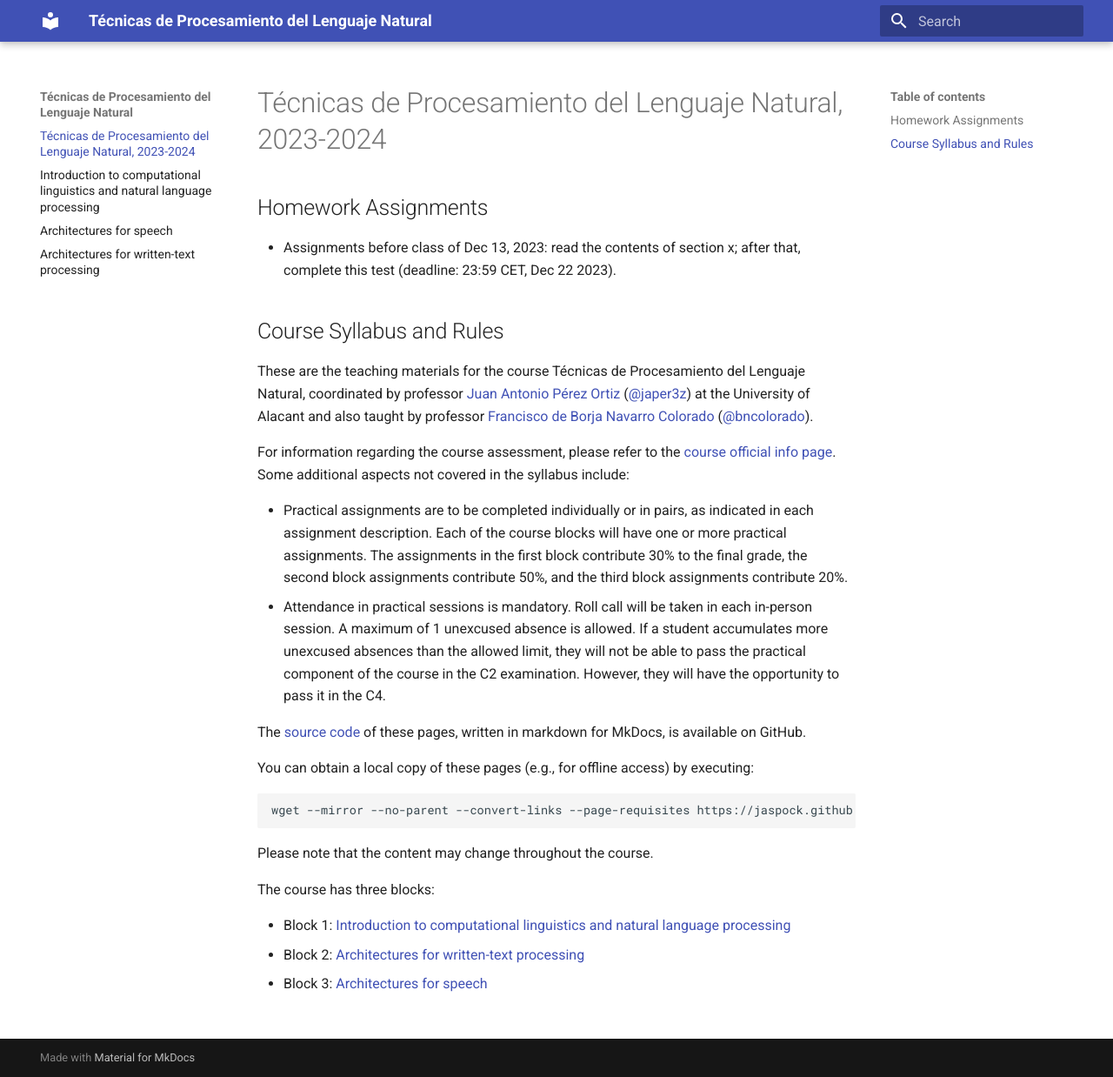
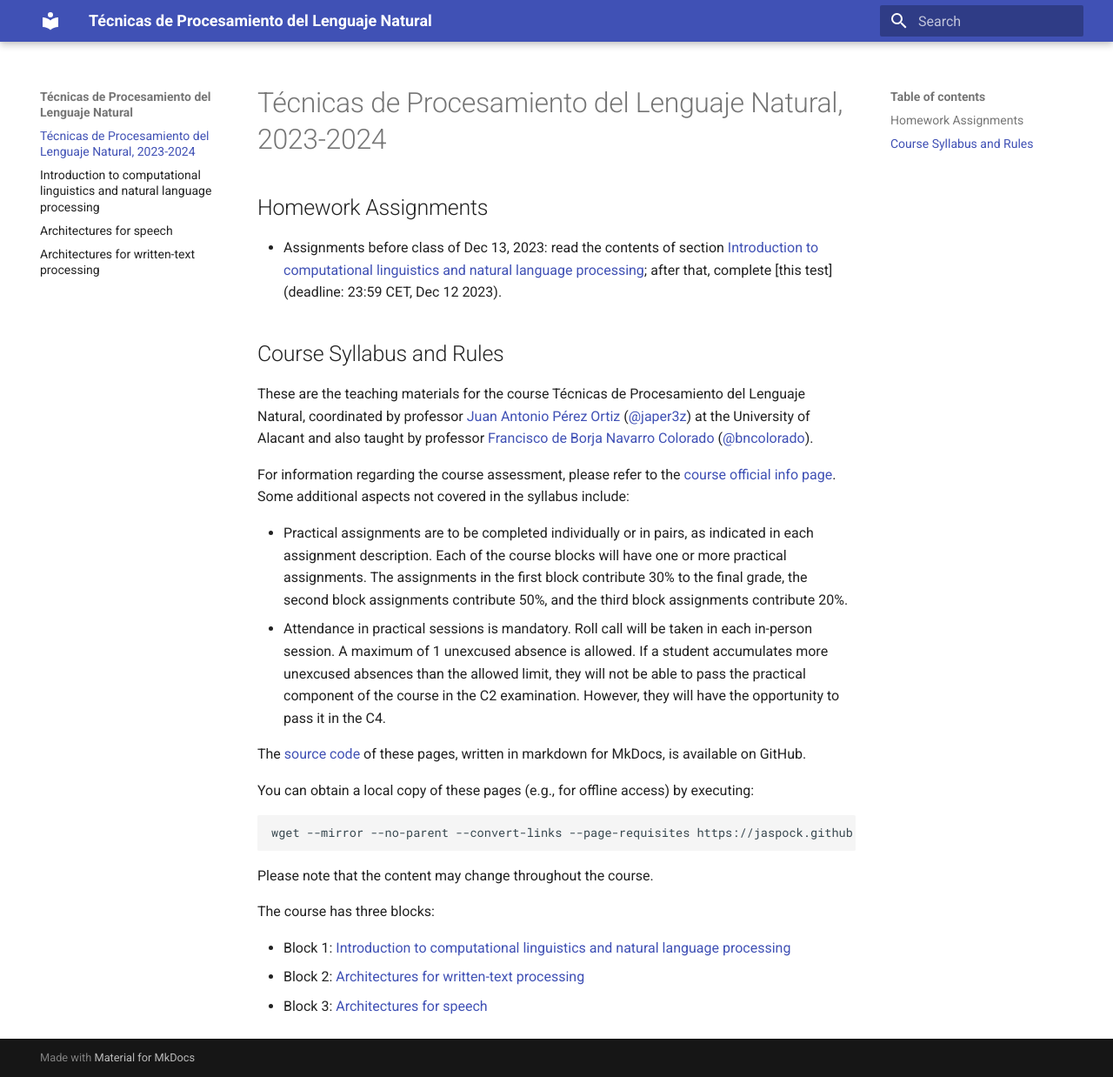
Before and after one commit to jaspock/tpln2324, an MkDocs documentation site: the page built from docs/index.md, in a window 1280 px wide and 1238 px high. Shown: the whole window at 87% size. Built offline with MkDocs 1.6.1 and Material for MkDocs 9.7.7, drawn with Linux system fonts in a browser that asks for light colours.

Commit message:
Update index.md

```diff
--- a/docs/index.md
+++ b/docs/index.md
@@ -2,9 +2,10 @@
 
 ## Homework Assignments
 
-* Assignments before class of Dec 13, 2023: read the contents of section x; after that, complete this test (deadline: 23:59 CET, Dec 22 2023).
+* Assignments before class of Dec 13, 2023: read the contents of section [Introduction to computational linguistics and natural language processing](cl.md); after that, complete [this test] (deadline: 23:59 CET, Dec 12 2023).
 
-<!-- comment -->
+<!-- Assignments before class of Dec 23, 2023: read the contents of section x; after that, complete this test (deadline: 23:59 CET, Dec 22 2023).
+ -->
 
 ## Course Syllabus and Rules
 
```
